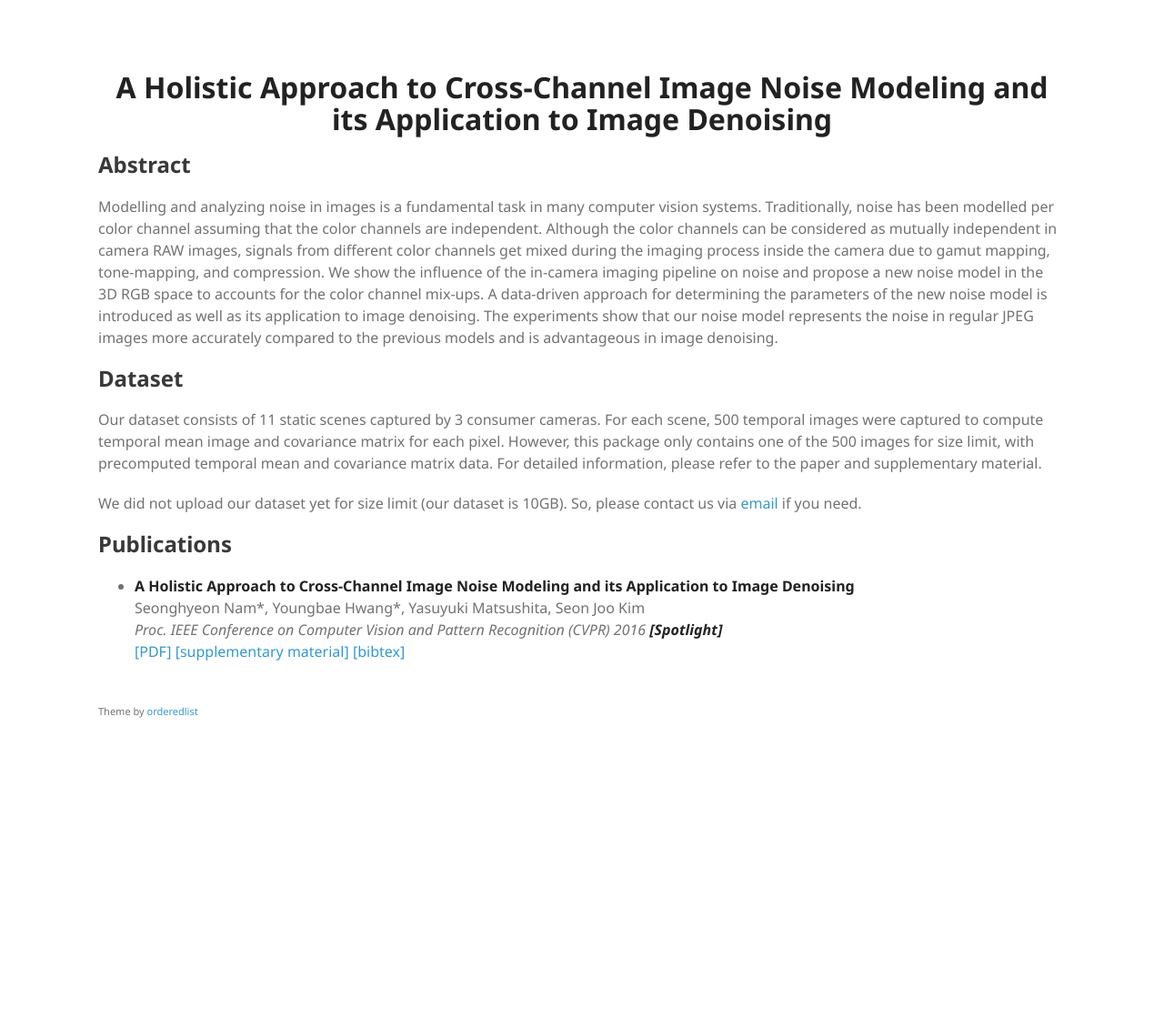
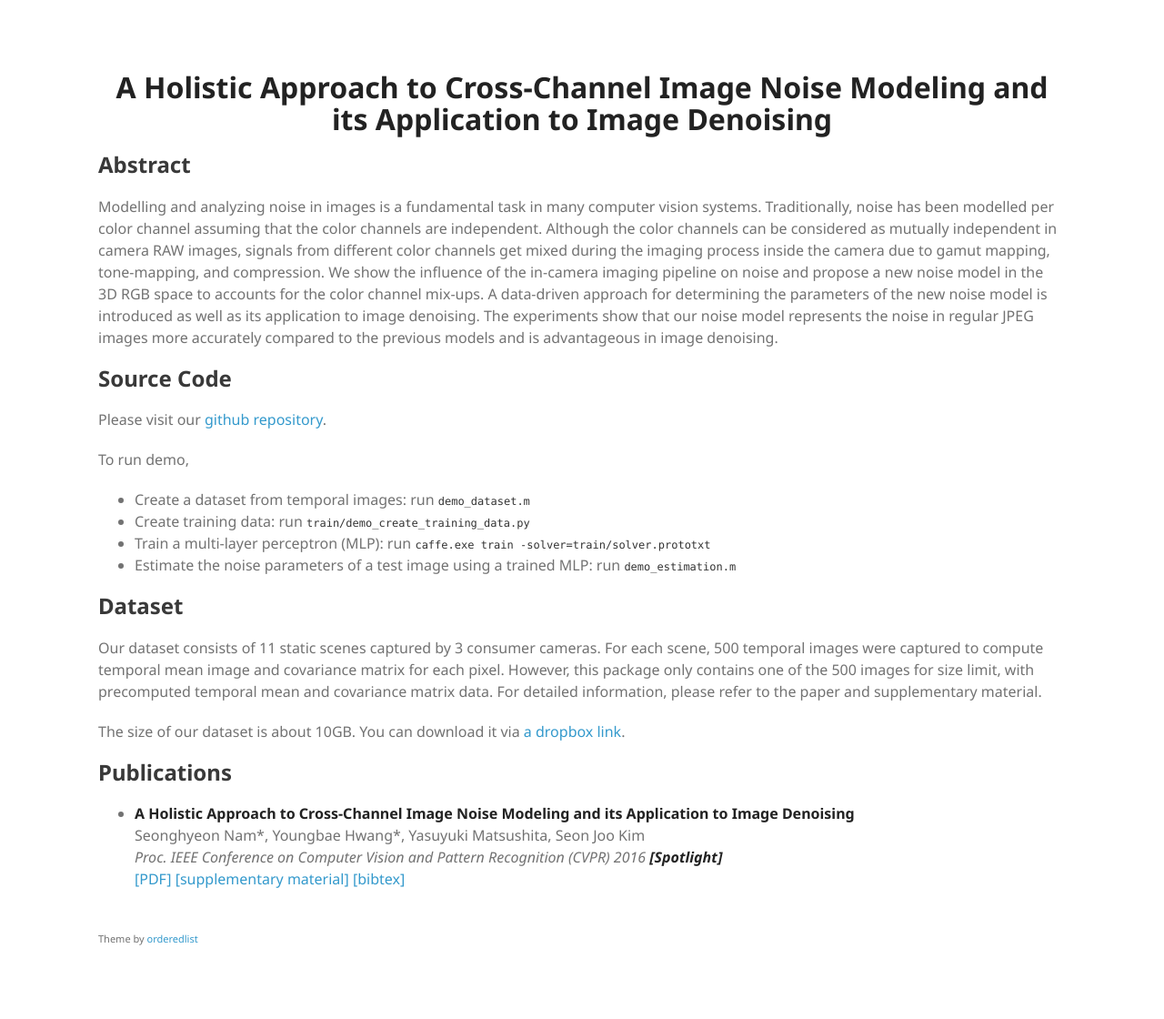
Before and after one commit to woozzu/woozzu.github.io, a Jekyll site: the page built from research/ccnoise.markdown, in a window 1280 px wide. Shown: the whole page at 91% size. Built offline with Jekyll 4.4.1, drawn with Linux system fonts in a browser that asks for light colours; before the commit the page ends 900 px from its top, so only the background shows below that.

Commit message:
Add the download links of source code and dataset

```diff
--- a/research/ccnoise.markdown
+++ b/research/ccnoise.markdown
@@ -12,11 +12,22 @@ Abstract
 Modelling and analyzing noise in images is a fundamental task in many computer vision systems. Traditionally, noise has been modelled per color channel assuming that the color channels are independent. Although the color channels can be considered as mutually independent in camera RAW images, signals from different color channels get mixed during the imaging process inside the camera due to gamut mapping, tone-mapping, and compression. We show the influence of the in-camera imaging pipeline on noise and propose a new noise model in the 3D RGB space to accounts for the color channel mix-ups. A data-driven approach for determining the parameters of the new noise model is introduced as well as its application to image denoising. The experiments show that our noise model represents the noise in regular JPEG images more accurately compared to the previous models and is advantageous in image denoising.
 
 
+Source Code
+---------------
+Please visit our [github repository](https://github.com/woozzu/ccnoise).
+
+To run demo,
+- Create a dataset from temporal images: run `demo_dataset.m`
+- Create training data: run `train/demo_create_training_data.py`
+- Train a multi-layer perceptron (MLP): run `caffe.exe train -solver=train/solver.prototxt`
+- Estimate the noise parameters of a test image using a trained MLP: run `demo_estimation.m`
+
+
 Dataset
 ------------------------
 Our dataset consists of 11 static scenes captured by 3 consumer cameras. For each scene, 500 temporal images were captured to compute temporal mean image and covariance matrix for each pixel. However, this package only contains one of the 500 images for size limit, with precomputed temporal mean and covariance matrix data. For detailed information, please refer to the paper and supplementary material.
 
-We did not upload our dataset yet for size limit (our dataset is 10GB). So, please contact us via [email](mailto:shnnam@yonsei.ac.kr) if you need.
+The size of our dataset is about 10GB. You can download it via [a dropbox link](https://www.dropbox.com/s/24kds7c436i5i11/real_image_noise_dataset.zip?dl=0).
 
 
 Publications
```
